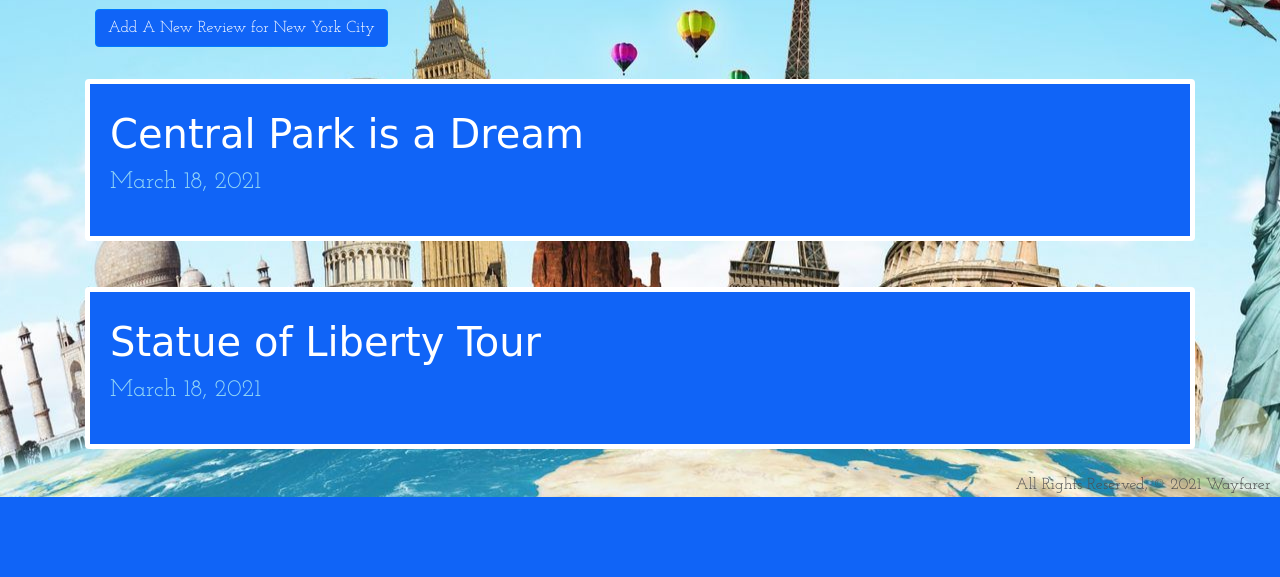
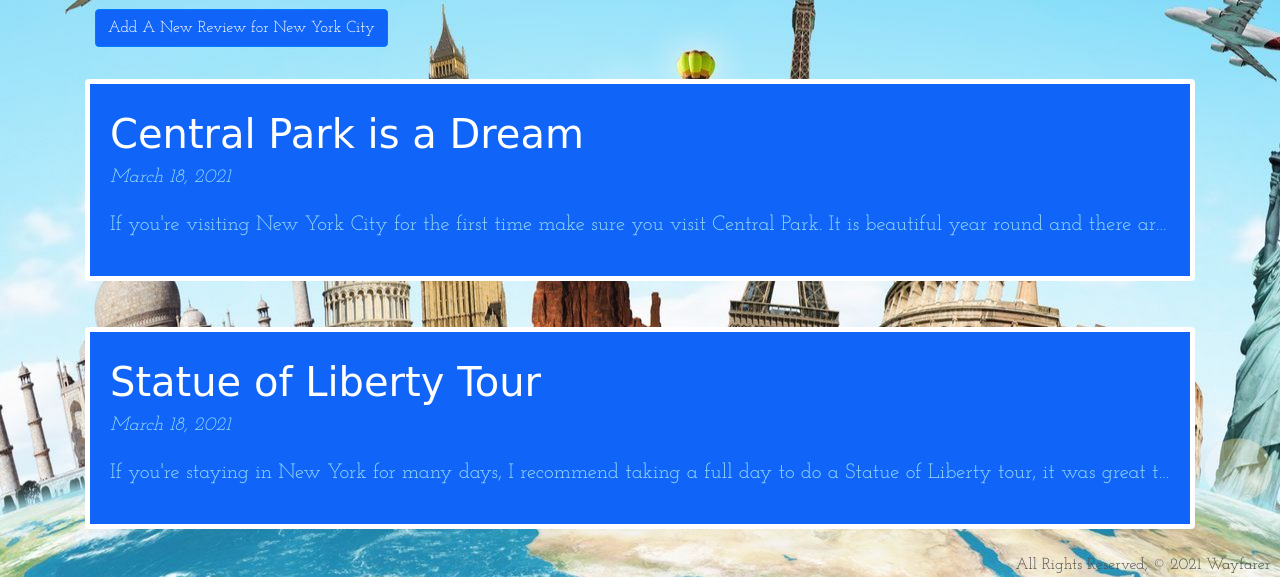
Before and after one commit to skaiser33/wayfarer, a Django app: page /cities/2/ in a window 1280 px wide. Shown: the part 545-1122 px from the top of the page. Before the commit the page ends 1042 px from the top, so only its background shows below. Run offline with Django 3.2, Linux system fonts and the light colour scheme; data comes from the database, SQL or seed files in the repository; some libraries are stand-ins or nearby versions; some web fonts are replaced.

Commit message:
adds truncated content preview and formats profile join date

```diff
--- a/main_app/static/main_app/css/style.css
+++ b/main_app/static/main_app/css/style.css
@@ -195,6 +195,14 @@ a:hover {
   border: 5px solid rgb(16, 100, 247);
 }
 
+.review-date {
+  font-size: 1.2em;
+}
+
+.content-preview {
+  font-size: 1.3em;
+}
+
 /*
 ####################################################
 M E D I A  Q U E R I E S
--- a/main_app/templates/cities/detail.html
+++ b/main_app/templates/cities/detail.html
@@ -17,7 +17,9 @@
     <div class="card">
         <div class="card-body">
             <a class="review-title" href="{% url 'detail' review.id %}">{{review.title}}</a>
-            <p>{{review.date}}</p>
+            <p class="review-date"><em>{{review.date}}</em></p>
+            <p class="text-truncate content-preview">{{review.content}}</p>
+
         </div>
     </div>
     <br>
--- a/main_app/templates/cities/index.html
+++ b/main_app/templates/cities/index.html
@@ -1,4 +1,5 @@
 {% extends 'base.html' %}
+
 {% block content %}
 
 <h1>Cities</h1>
@@ -8,6 +9,7 @@
     <div class="card">
     <div class="card-body">
     <a class="review-title city-index" href="{% url 'cities_detail' city.id %}">{{city.name}}</a>
+    {% comment %} <a class="review-title city-index" href="{% url 'cities_detail' city.name|urlencode %}">{{city.name}}</a> {% endcomment %}
     </div>
     </div>
     <br>
--- a/main_app/templates/profile/main.html
+++ b/main_app/templates/profile/main.html
@@ -4,7 +4,7 @@
   <h1>{{profile.first_name }} {{ profile.last_name}}'s Profile</h1>
   <hr />
 
-  <p class="profile-info">Wayfarer since {{profile.user.date_joined}}</p>
+  <p class="profile-info">Wayfarer since {{profile.user.date_joined|date:'M d, Y'}}</p>
   <p class="profile-info">Current City: {{profile.current_city}} </p>
   <form action="{% url 'edit_profile' profile.id %}">
     <input type="submit" class="btn btn-primary" value="Edit Profile" />
--- a/main_app/views.py
+++ b/main_app/views.py
@@ -113,6 +113,10 @@ def cities_detail(request, city_id):
   city = City.objects.get(id=city_id)
   reviews = Review.objects.filter(city_id=city_id)
   return render(request, 'cities/detail.html', {'reviews':reviews, 'city':city})
+# def cities_detail(request, city_name):
+#   city = City.objects.get(name=city_name)
+#   reviews = Review.objects.filter(city_id=city_id)
+#   return render(request, 'cities/detail.html', {'reviews':reviews, 'city':city})
 
 # STYLING TEST ONLY for cities pageDefine the about view
 def cities_test(request):
```
